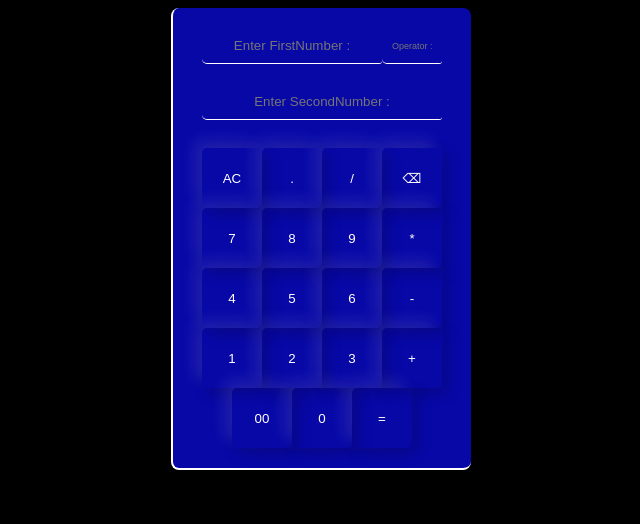
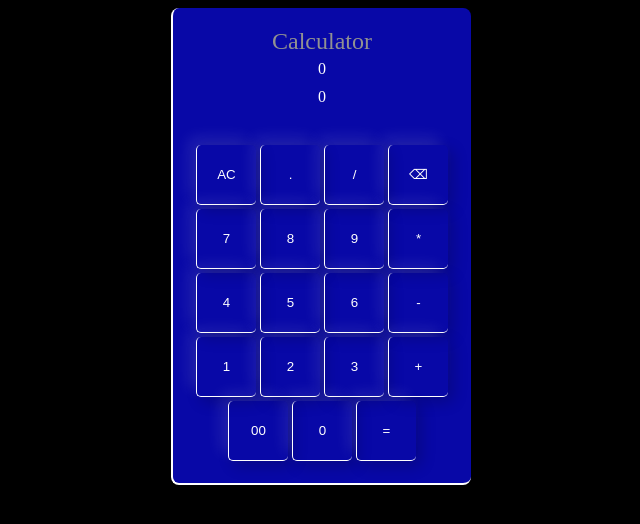
Before and after one commit to hosseincharchianh/CalculatorAg, an Angular app: page / in a window 1280 px wide. Shown: the top 524 px of the page, without its empty margins (319-959 px from the left). Built offline with nearby package versions, Linux system fonts and the light colour scheme.

Commit message:
styles & readme & model are changed

```diff
--- a/src/app/calc/calc.component.css
+++ b/src/app/calc/calc.component.css
@@ -3,7 +3,11 @@
     box-sizing: border-box;
     padding: 0;
 }
-
+#caption{
+    color: #919191;
+    margin-bottom: 5px;
+    font-size: x-large;
+}
 #calculator {
     display: flex;
     flex-wrap: wrap;
@@ -18,6 +22,9 @@
 }
 
 #calculator div button {
+
+    margin: 2px;
+    cursor: pointer;
     background-color: transparent;
     color: white;
     padding: 20px;
@@ -26,6 +33,8 @@
     height: 60px;
     border: 0;
     box-shadow: -8px -8px 15px rgba(255, 255, 255, 0.1), 5px 5px 15px rgba(0, 0, 0, 0.2);
+    border-left: #fff 0.5px solid;
+    border-bottom: 0.5px solid rgb(255, 255, 255);
 
 }
 
@@ -38,30 +47,36 @@
     display: flex;
     flex-wrap: wrap;
     justify-content: center;
-    height: 70px;
+    height: 50px;
     width: 240px;
-    margin-bottom: 50px;
+    margin-bottom:65px;
 }
 
 /* inja mikham borderesh tikeh tikeh besheh vali nemishehhhhhhhhhhhhhh */
-#FN {
+ /* #FN {
     width: 180px;
-    /* float: left; */
-}
+     float: left;
+} */
 
-#OP {
+ /* #OP {
     width: 60px;
     font-size: 9px;
-    /* float: right; */
+     float: right;
+}  */
+   #FN-OP{
+    text-align: center;
+    color: #fff;
 }
 
 #SN {
     width: 240px;
-    margin: 20px 0;
-
+    margin: 10px 0;
+    text-align: center;
+    color: #fff;
 }
 
-#calculator #top input {
+/* #calculator #top input {
+    cursor: pointer;
     text-align: center;
     color: #fff;
     background: transparent;
@@ -70,7 +85,8 @@
     border-bottom-left-radius: 5px;
     border-bottom-right-radius: 3px;
     padding: 10px;
-}
+      box-shadow: 1px 1px 1px 1px  rgb(126, 126, 126);
+} */
 
 #del,
 #ac {
@@ -78,11 +94,20 @@
 }
 
 button:hover {
-    transform: translate(1px, -2px);
+    transform: translate(2px, -3px);
     box-shadow: -5px 9px 9px rgba(0, 0, 0, 0.363);
 
 }
 
-input:focus {
+ input:focus {
     outline: 0;
+    animation-name: border;
+    animation-duration: 3250ms;
+    border-radius: 5px;
 }
+@keyframes border {
+    0%   {border-top:1px rgb(255, 255, 255) solid}
+    25%  {border-right:1px rgb(255, 255, 255) solid}
+    50%  {border-bottom:1px rgb(255, 255, 255) solid}
+    100% {border-left:1px rgb(255, 255, 255) solid}
+  }
--- a/src/app/calc/calc.component.html
+++ b/src/app/calc/calc.component.html
@@ -1,41 +1,55 @@
+<!-- read readme file first -->
+
+
 <div id="container">
     <div id="calculator">
         <div id="top">
-            <!-- FN == FirstNumber -->
+            <div id="caption">
+                Calculator
+            </div>
+            <!-- FN == FirstNumber
             <input id="FN" type="text" placeholder="Enter FirstNumber :">
-            <!-- op == Operator -->
+             op == Operator
             <input id="OP" type="text" placeholder="Operator :">
-            <!-- SN == SecondNumber -->
-            <input id="SN" placeholder="Enter SecondNumber :">
+            SN == SecondNumber
+            <input id="SN" placeholder="Enter SecondNumber :"> -->
+            <div id="inputBoxes">
+                <div id="FN-OP">
+                    {{firstNumber}}  {{operator}}
+                </div>
+                <div id="SN">
+                    {{secondNumber}}
+                </div>
+            </div>
         </div>
         <div>
              <button id="ac">AC</button>
-            <button>.</button>
-            <button>/</button>
+            <button (click)="button('.')">.</button>
+            <button (click)="operatorF('/')">/</button>
             <button id="del">⌫</button>
         </div>
         <div>
-            <button>7</button>
-            <button>8</button>
-            <button>9</button>
-            <button>*</button>
+            <button (click)="button('7')">7</button>
+            <button (click)="button('8')" >8</button>
+            <button (click)="button('9')">9</button>
+            <button (click)="operatorF('*')">*</button>
         </div>
         <div>
-            <button>4</button>
-            <button>5</button>
-            <button>6</button>
-            <button>-</button>
+            <button (click)="button('4')">4</button>
+            <button (click)="button('5')">5</button>
+            <button (click)="button('6')">6</button>
+            <button (click)="operatorF('-')">-</button>
         </div>
         <div>
-            <button>1</button>
-            <button>2</button>
-            <button>3</button>
-            <button>+</button>
+            <button (click)="button('1')">1</button>
+            <button (click)="button('2')">2</button>
+            <button (click)="button('3')">3</button>
+            <button (click)="operatorF('+')">+</button>
         </div>
         <div>
-            <button>00</button>
-            <button>0</button>
-            <span> <button id="equal">=</button>
+            <button (click)="button('00')">00</button>
+            <button (click)="button('0')">0</button>
+            <span> <button id="equal" (click)="operatorF('=')">=</button>
             </span>
         </div>
     </div>
--- a/src/app/calc/calc.component.ts
+++ b/src/app/calc/calc.component.ts
@@ -8,5 +8,19 @@ import { Component } from '@angular/core';
   styleUrl: './calc.component.css'
 })
 export class CalcComponent {
+  firstNumber: string = '0'
+  secondNumber: string = '0'
+  operator: string = ''
+   button(d: string) {
+      // if (this.firstNumber = 'Enter first Number :') {
+      //   this.firstNumber = ''
+      // }
+       this.firstNumber =Number(this.firstNumber + d).toString()
+   }
+   operatorF(d:string)
+   {
+    this.operator=d
+   }
+
 
 }
```
Also changed, not shown: 1 other file (tests, documents, lock files or other folders).
